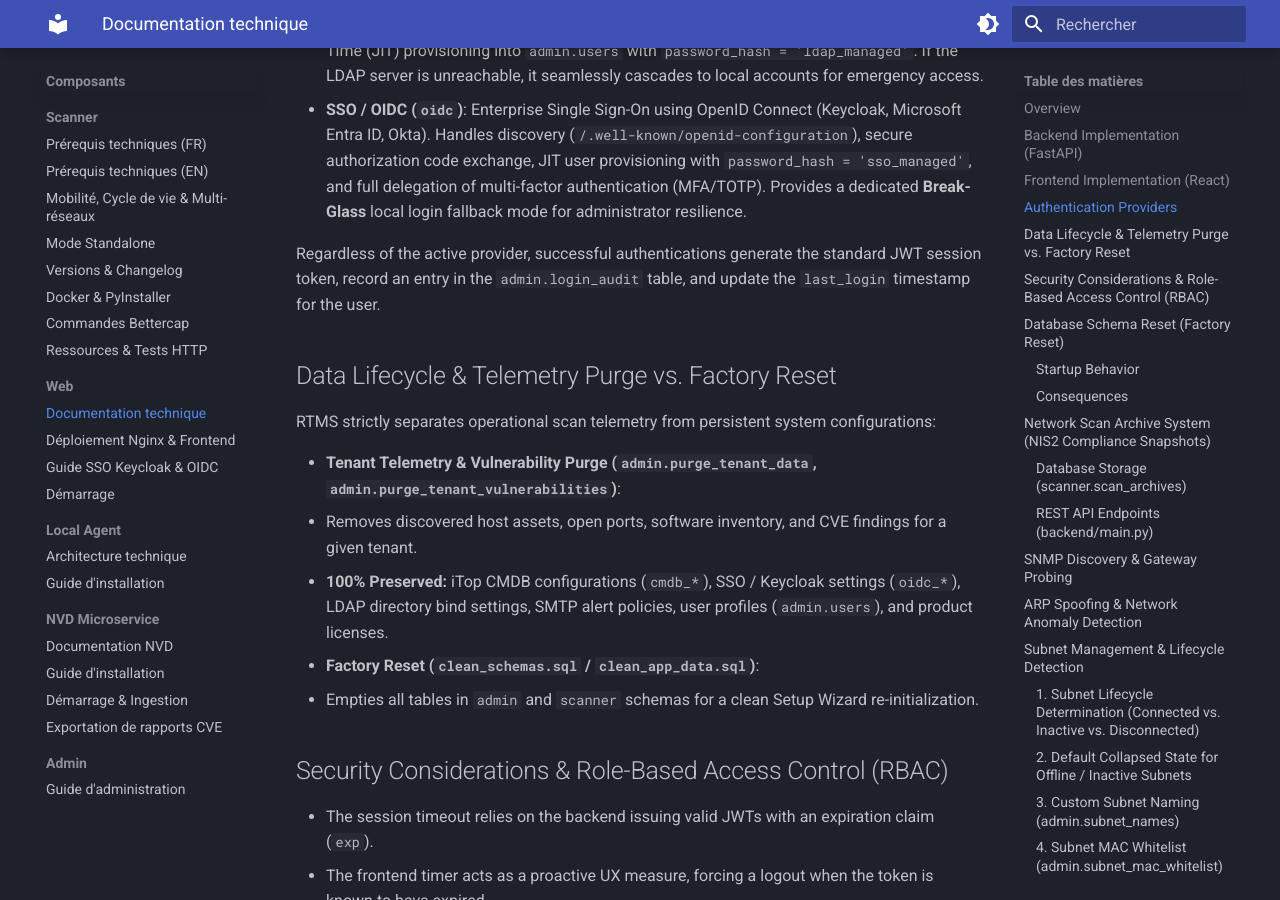
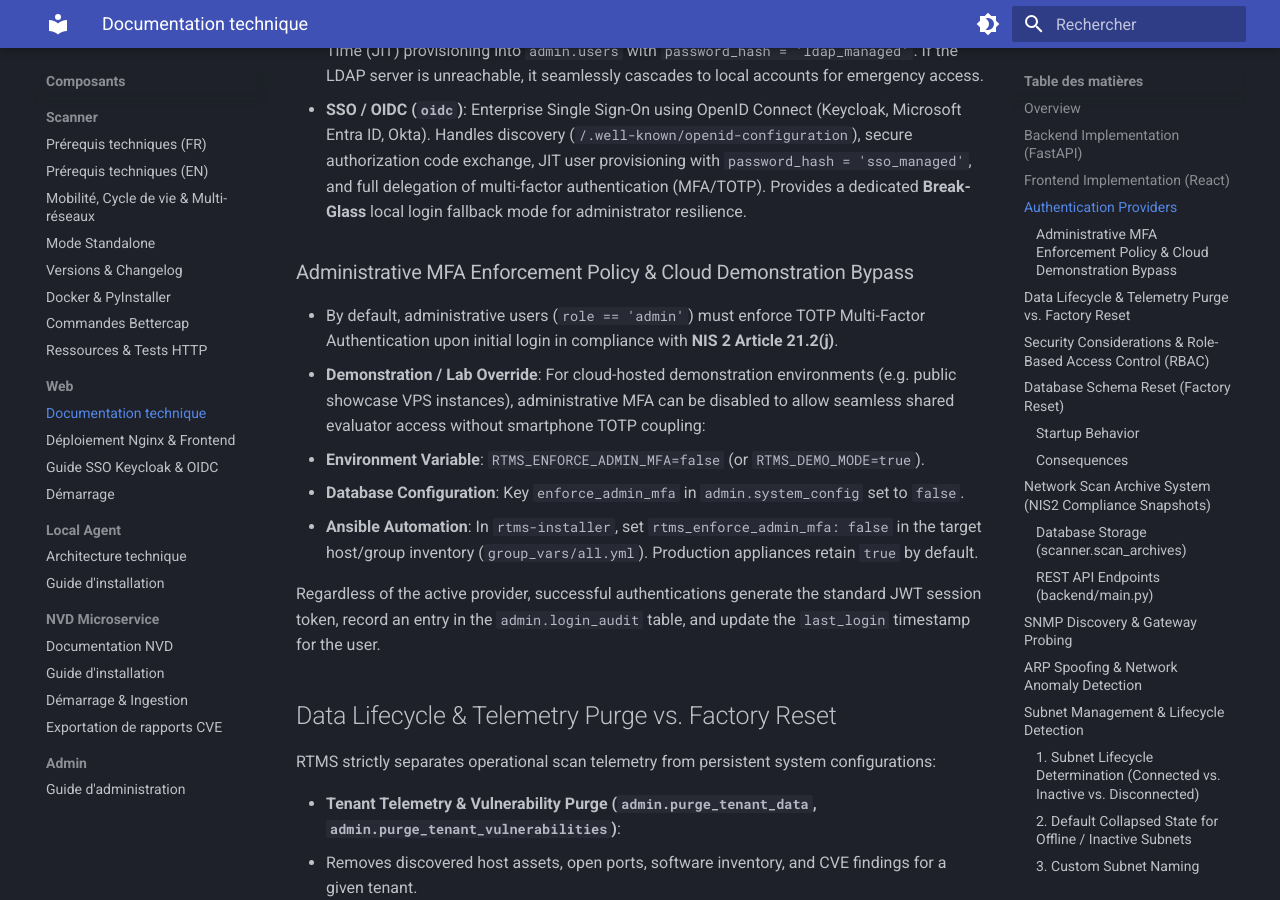
Before and after one commit to tritschler/rtms-documentation, an MkDocs documentation site: the page built from docs/components/web/technical_documentation.md, in a window 1280 px wide and 900 px high, scrolled down 2095 px. Built offline with MkDocs 1.6.1 and Material for MkDocs 9.7.7, drawn with Linux system fonts in a browser that asks for light colours.

Commit message:
docs: document administrative MFA enforcement bypass for cloud demonstration environments

```diff
--- a/docs/components/web/technical_documentation.md
+++ b/docs/components/web/technical_documentation.md
@@ -65,6 +65,13 @@ The RTMS backend utilizes a Strategy Pattern to support multiple authentication
 - **Local (`local`)**: The default authentication strategy. It authenticates users against the `admin.users` database table by verifying the provided password against a stored bcrypt hash. Supports mandatory NIS 2 MFA enrollment and **adaptive risk-based password aging**: non-MFA local accounts expire every 90 days (configurable via `password_expiry_no_mfa_days`) with a preventive warning banner starting at J-14 (14 days before expiration) and access lockout at &ge; 90 days. Accounts with MFA (TOTP) enabled are permanently exempt from periodic rotation (NIST SP 800-63B / ISO 27001).
 - **LDAP (`ldap`)**: Authenticates users against a corporate active directory using a simple bind. It queries the configured LDAP server, binds with the user credentials, and performs Just-In-Time (JIT) provisioning into `admin.users` with `password_hash = 'ldap_managed'`. If the LDAP server is unreachable, it seamlessly cascades to local accounts for emergency access.
 - **SSO / OIDC (`oidc`)**: Enterprise Single Sign-On using OpenID Connect (Keycloak, Microsoft Entra ID, Okta). Handles discovery (`/.well-known/openid-configuration`), secure authorization code exchange, JIT user provisioning with `password_hash = 'sso_managed'`, and full delegation of multi-factor authentication (MFA/TOTP). Provides a dedicated **Break-Glass** local login fallback mode for administrator resilience.
+
+### Administrative MFA Enforcement Policy & Cloud Demonstration Bypass
+* By default, administrative users (`role == 'admin'`) must enforce TOTP Multi-Factor Authentication upon initial login in compliance with **NIS 2 Article 21.2(j)**.
+* **Demonstration / Lab Override**: For cloud-hosted demonstration environments (e.g. public showcase VPS instances), administrative MFA can be disabled to allow seamless shared evaluator access without smartphone TOTP coupling:
+  * **Environment Variable**: `RTMS_ENFORCE_ADMIN_MFA=false` (or `RTMS_DEMO_MODE=true`).
+  * **Database Configuration**: Key `enforce_admin_mfa` in `admin.system_config` set to `false`.
+  * **Ansible Automation**: In `rtms-installer`, set `rtms_enforce_admin_mfa: false` in the target host/group inventory (`group_vars/all.yml`). Production appliances retain `true` by default.
 
 Regardless of the active provider, successful authentications generate the standard JWT session token, record an entry in the `admin.login_audit` table, and update the `last_login` timestamp for the user.
 
```
Also changed, not shown: docs/compliance/nis2.md (+3 -1 lines).
